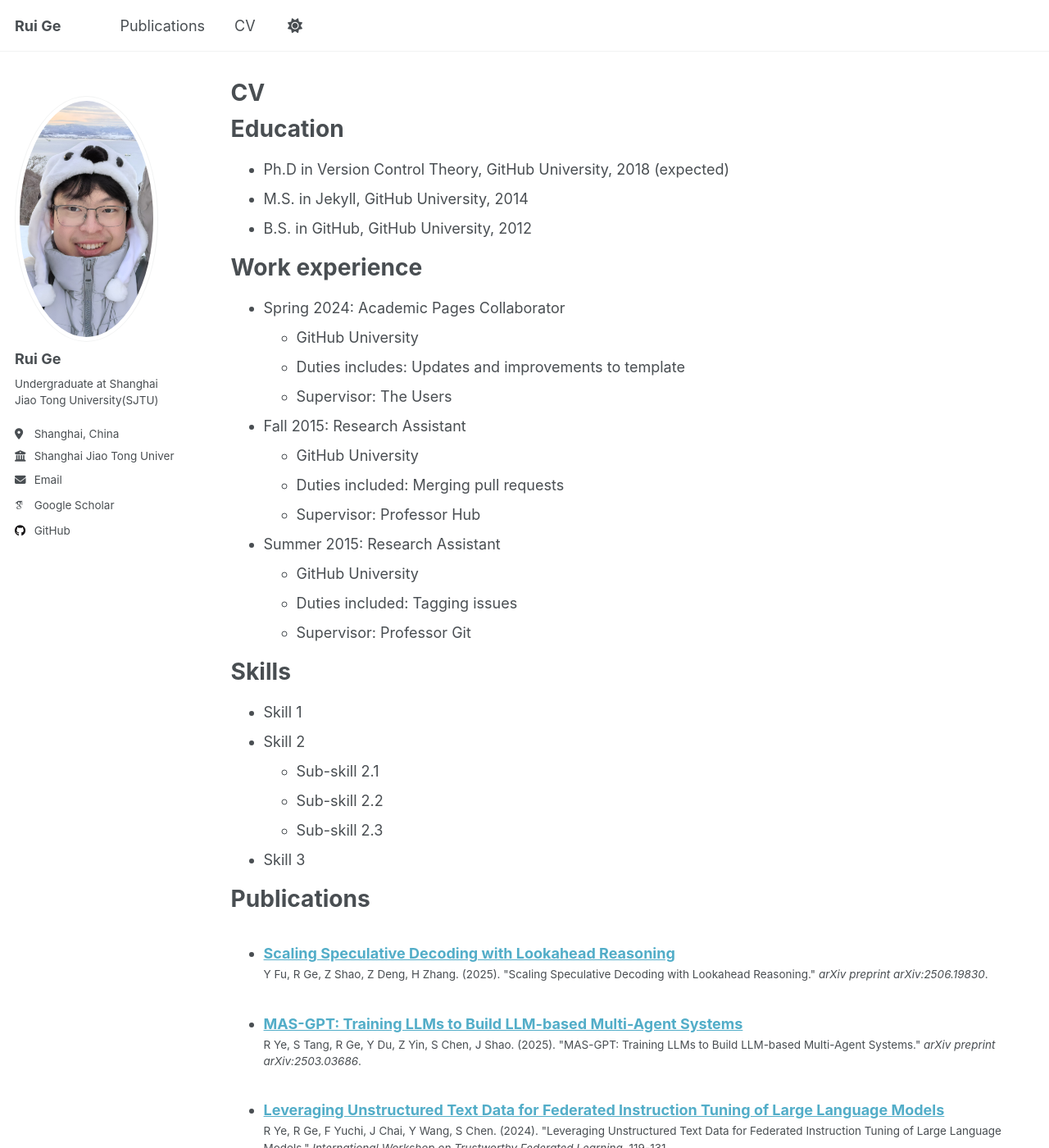
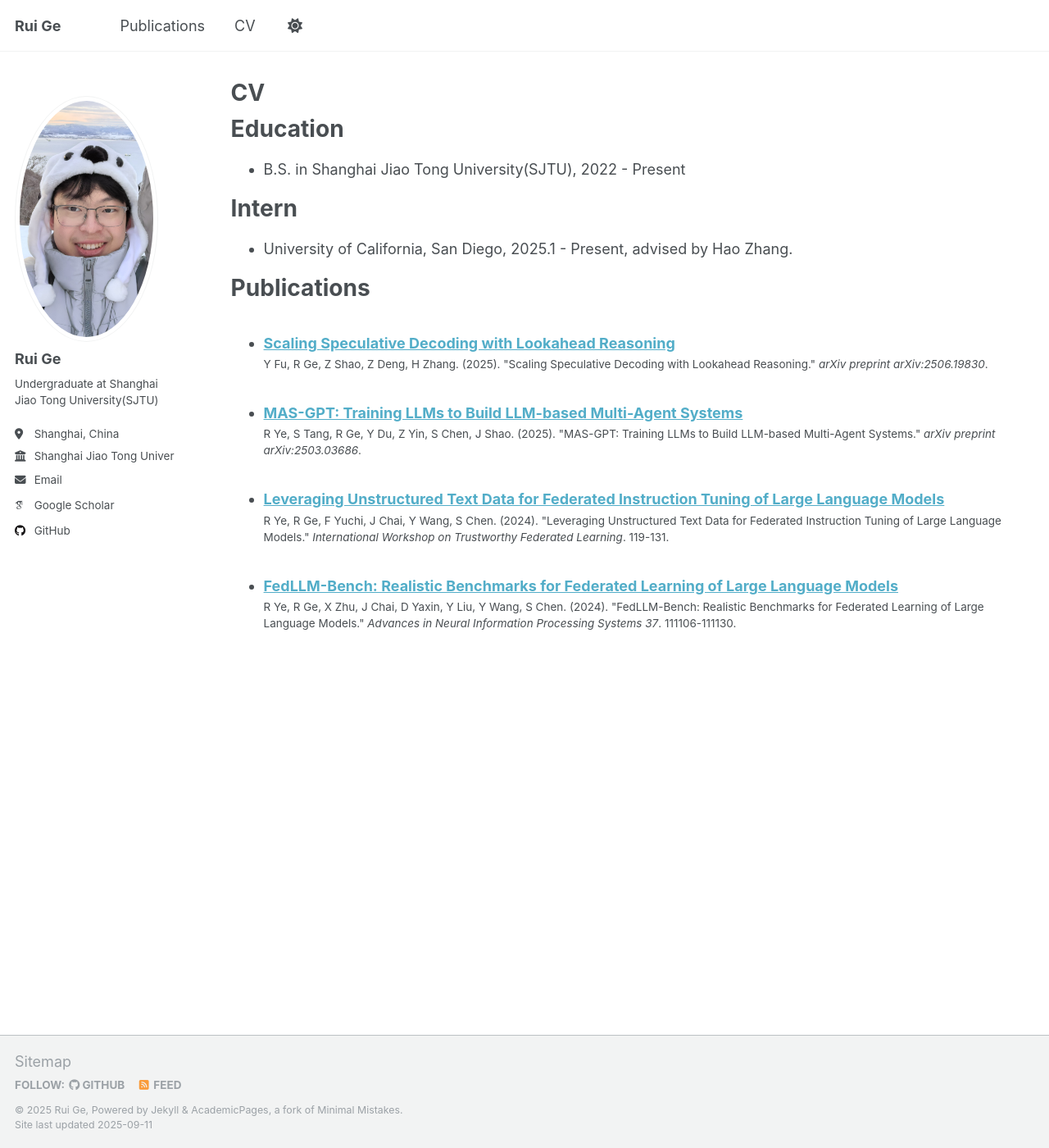
Before and after one commit to motigrez/motigrez.github.io, a Jekyll site: the page built from _pages/cv.md, in a window 1280 px wide and 1400 px high. Shown: the whole window at 82% size. Built offline with Jekyll 4.4.1, drawn with Linux system fonts in a browser that asks for light colours; some web fonts are replaced; a script that is not in the unit is left out; some of the changed text lies outside the part shown.

Commit message:
Revise CV with updated education and experience
Updated education and work experience sections, removing outdated entries and adding current affiliations.

```diff
--- a/_pages/cv.md
+++ b/_pages/cv.md
@@ -11,54 +11,16 @@ redirect_from:
 
 Education
 ======
-* Ph.D in Version Control Theory, GitHub University, 2018 (expected)
-* M.S. in Jekyll, GitHub University, 2014
-* B.S. in GitHub, GitHub University, 2012
+* B.S. in Shanghai Jiao Tong University(SJTU), 2022 - Present
 
-Work experience
+Intern
 ======
-* Spring 2024: Academic Pages Collaborator
-  * GitHub University
-  * Duties includes: Updates and improvements to template
-  * Supervisor: The Users
+* University of California, San Diego, 2025.1 - Present, advised by Hao Zhang.
 
-* Fall 2015: Research Assistant
-  * GitHub University
-  * Duties included: Merging pull requests
-  * Supervisor: Professor Hub
 
-* Summer 2015: Research Assistant
-  * GitHub University
-  * Duties included: Tagging issues
-  * Supervisor: Professor Git
-
-Skills
-======
-* Skill 1
-* Skill 2
-  * Sub-skill 2.1
-  * Sub-skill 2.2
-  * Sub-skill 2.3
-* Skill 3
 
 Publications
 ======
   <ul>{% for post in site.publications reversed %}
     {% include archive-single-cv.html %}
   {% endfor %}</ul>
-
-Talks
-======
-  <ul>{% for post in site.talks reversed %}
-    {% include archive-single-talk-cv.html  %}
-  {% endfor %}</ul>
-
-Teaching
-======
-  <ul>{% for post in site.teaching reversed %}
-    {% include archive-single-cv.html %}
-  {% endfor %}</ul>
-
-Service and leadership
-======
-* Currently signed in to 43 different slack teams
```
